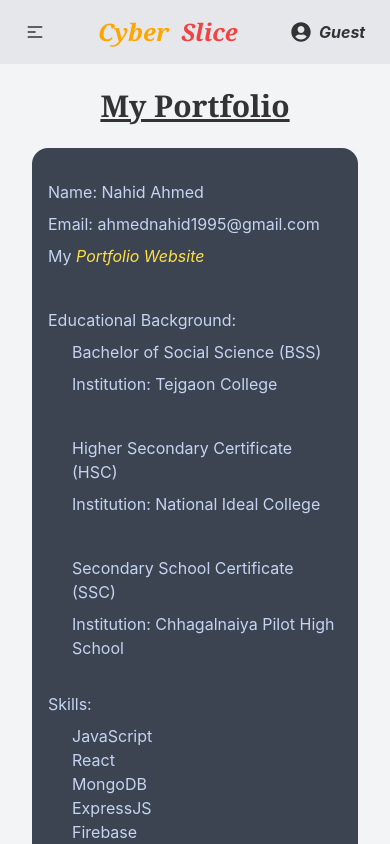
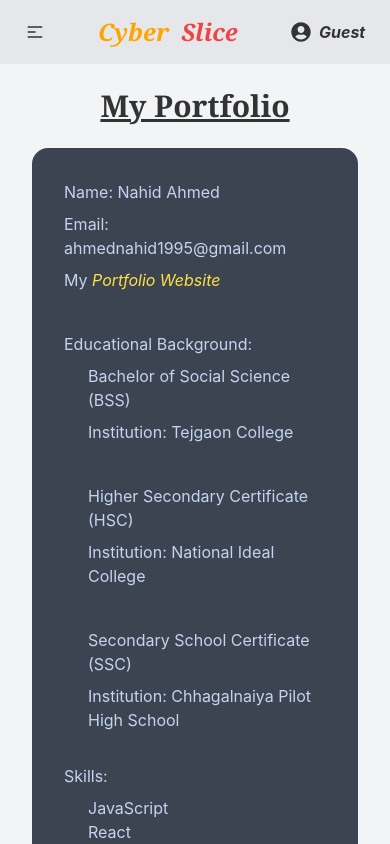
Before and after one commit to nahidahmed02/cyber-slice, a React (Create React App) app: page /portfolio in a window 390 px wide. Shown: the top 844 px of the page. Built offline with nearby package versions, Linux system fonts and the light colour scheme; no server answers.

Commit message:
responsive my portfolio for tablet and mobile devices

```diff
--- a/src/Pages/MyPortfolio/MyPortfolio.js
+++ b/src/Pages/MyPortfolio/MyPortfolio.js
@@ -6,9 +6,9 @@ const MyPortfolio = () => {
 
             <h2 className='text-center underline text-3xl font-bold font-serif my-6' style={{ font: '#00214d' }}>My Portfolio</h2>
 
-            <div className="card lg:mx-64 bg-neutral text-neutral-content">
+            <div className="card md:mx-36 lg:mx-64 bg-neutral text-neutral-content">
 
-                <div className="card-body px-4 lg:px-32">
+                <div className="card-body px-8 md:px-10 lg:px-32">
                     <h2>Name: Nahid Ahmed</h2>
                     <p>Email: ahmednahid1995@gmail.com</p>
                     <p>
```
